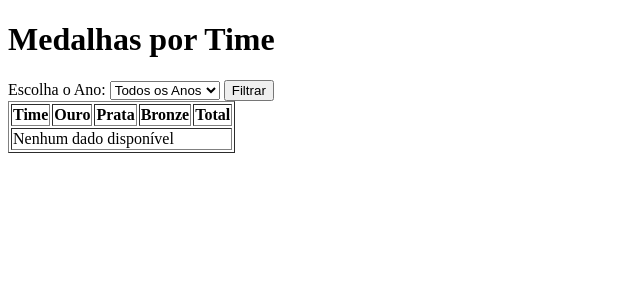
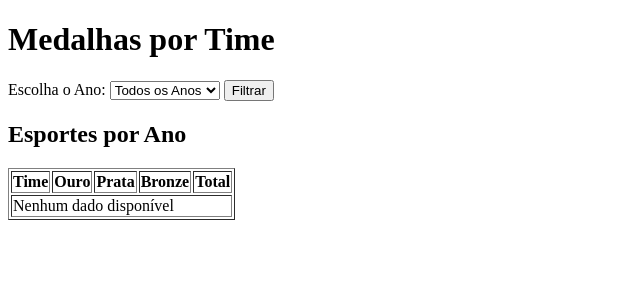
Before and after one commit to Hep4xl0/olimp, a Python web app: template templates/index.html in a window 1280 px wide. Shown: the top 300 px of the page, without its empty margins (0-640 px from the left). Run offline with Jinja, Linux system fonts and the light colour scheme; the template is opened without the code that fills it, so the values that code supplies are empty.

Commit message:
esporte add

```diff
--- a/templates/index.html
+++ b/templates/index.html
@@ -19,7 +19,19 @@
         </select>
         <button type="submit">Filtrar</button>
     </form>
-
+    <h2>Esportes por Ano</h2>
+    <ul>
+        {% for ano, esportes in esportes_por_ano.items() %}
+            <li>
+                <strong>{{ ano }}:</strong>
+                <ul>
+                    {% for esport in esportes %}
+                        <li>{{ esport }}</li>
+                    {% endfor %}
+                </ul>
+            </li>
+        {% endfor %}
+    </ul>
     <!-- Tabela com medalhas -->
     <table border="1">
         <thead>
--- a/views.py
+++ b/views.py
@@ -56,6 +56,9 @@ def obter_anos_validos():
     anos = db.session.query(Atleta.ano).distinct().order_by(Atleta.ano).all()
     return [ano[0] for ano in anos]
 
+def esporte_exibir():
+
+
 @app.route('/', methods=['GET'])
 def index():
     ano_selecionado = request.args.get('ano', type=str, default="")
```
